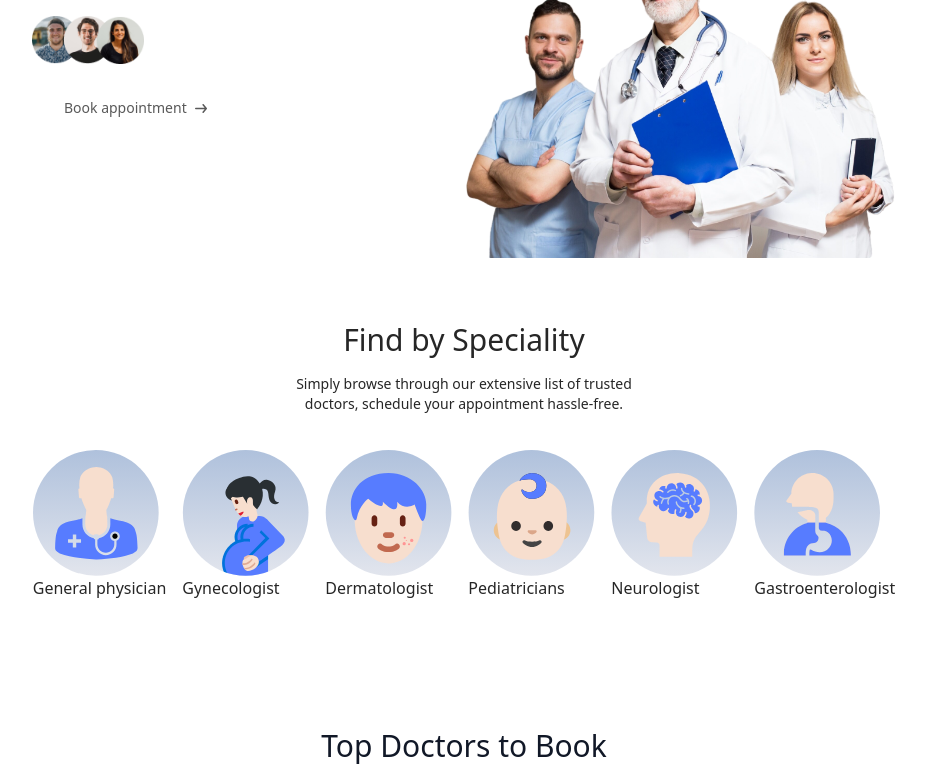
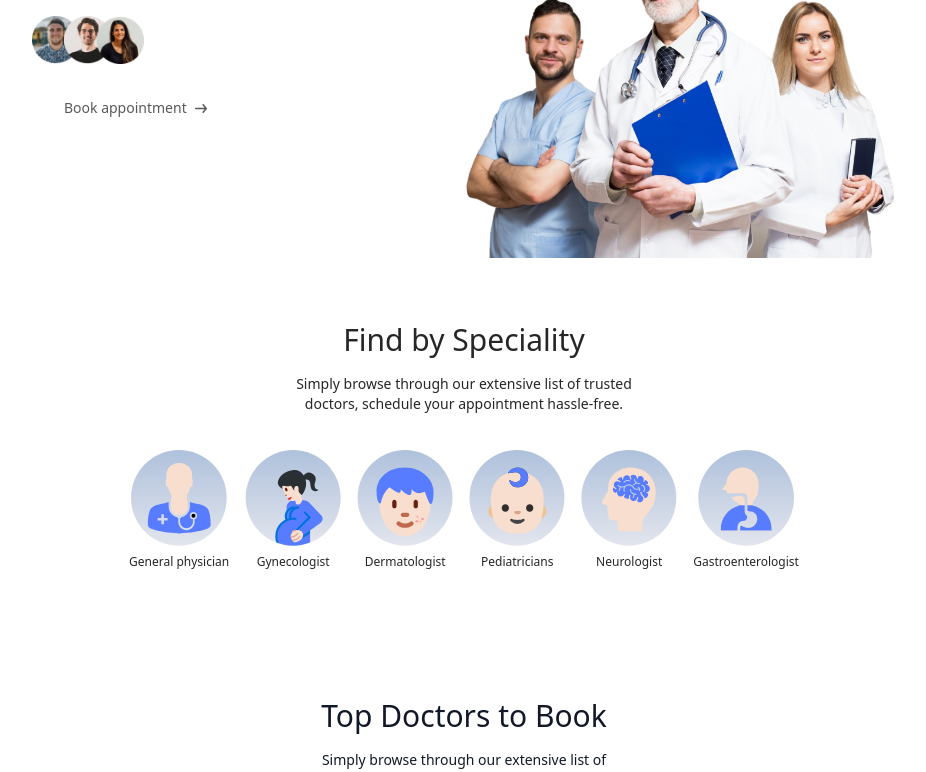
Before and after one commit to loramulaku/LABcourse, a React (Vite) app: page / in a window 1280 px wide. Shown: the part 434-1206 px from the top of the page, without its empty margins (176-1102 px from the left). Built offline with nearby package versions, Linux system fonts and the light colour scheme.

Commit message:
Update SpecialityMenu.jsx

```diff
--- a/src/components/SpecialityMenu.jsx
+++ b/src/components/SpecialityMenu.jsx
@@ -6,17 +6,22 @@
 
 const SpecialityMenu = () => {
   return (
-    <div id='speciality' className='flex flex-col items-center gap-4 py-16 text-[#262626]'>
-      <h1 className='text-3xl font-medium'>
-      Find by Speciality</h1>
-      <p className='sm:w-1/3 text-center text-sm'>Simply browse through our extensive list of trusted doctors, schedule your appointment hassle-free.</p>
+    <div
+
+     id='speciality' className='flex flex-col items-center gap-4 py-16 text-[#262626]'>
+
+      <h1 className="text-3xl font-medium">Find by Speciality</h1>
+      <p className="sm:w-1/3 text-center text-sm">
+      Simply browse through our extensive list of trusted doctors, schedule your appointment
+      hassle-free.
+    </p>
 
       <div className='flex sm:justify-center gap-4 pt-5 w-full overflow-scroll '>
-        {specialityData.map((item,index)=>(
-            <Link  key={index} to={`/doctors/${item.speciality}`}>
-                <img src={item.image} alt=""></img>
-                <p>{item.speciality}</p>
-
+      {specialityData.map((item, index) => (
+            <Link
+            to={`/doctors/${item.speciality}`} onClick={() => scrollTo(0, 0)} className='flex flex-col items-center text-xs cursor-pointer flex-shrink-0 hover:translate-y-[-10px] transition-all duration-500' key={index}>
+             <img className='w-16 sm:w-24 mb-2 ' src={item.image} alt="" />
+            <p>{item.speciality}</p>
             </Link>
         ))}
 
```
